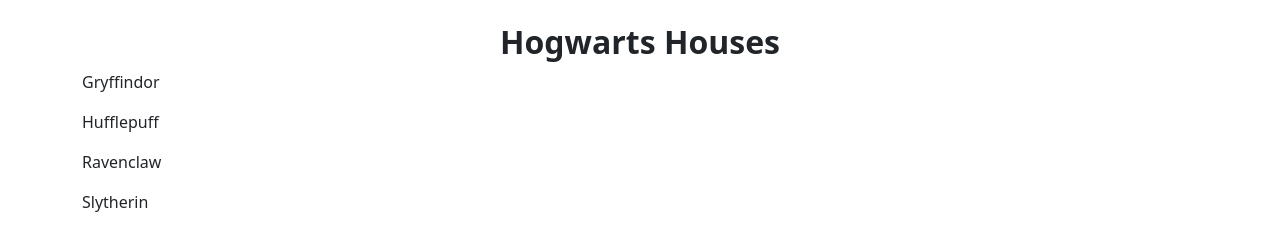
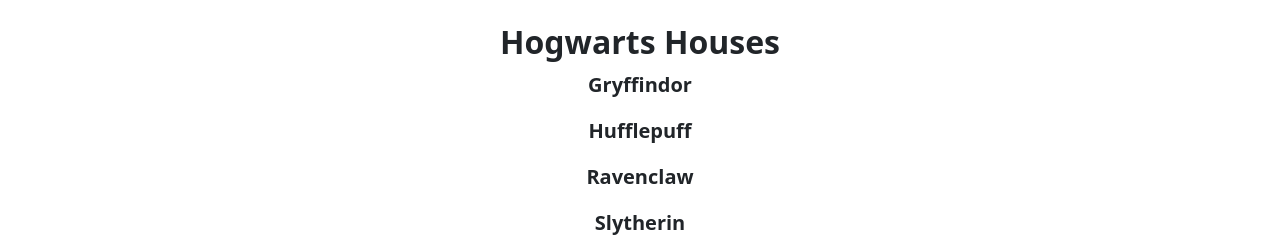
Before and after one commit to jmillamena/Phase4-project, a React (Create React App) app in the folder hogwarts-app/: page /hogwarts-house in a window 1280 px wide. Shown: the part 647-898 px from the top of the page. Before the commit the page ends 877 px from the top, so only its background shows below. Built offline with nearby package versions, Linux system fonts and the light colour scheme.

Commit message:
editing house page

```diff
--- a/hogwarts-app/src/App.css
+++ b/hogwarts-app/src/App.css
@@ -38,3 +38,9 @@
   font-weight: bold;
   text-align: center;
 }
+
+.house-name {
+  font-weight: bold;
+  font-size: 20px;
+  text-align: center;
+}
--- a/hogwarts-app/src/components/HogwartsHouse.js
+++ b/hogwarts-app/src/components/HogwartsHouse.js
@@ -64,6 +64,7 @@
           <div key={house.id}>
             <p
               onClick={() => handleHouseClick(house)}
+              className="house-name"
               style={{ cursor: "pointer" }}
             >
               {house.name}
```
